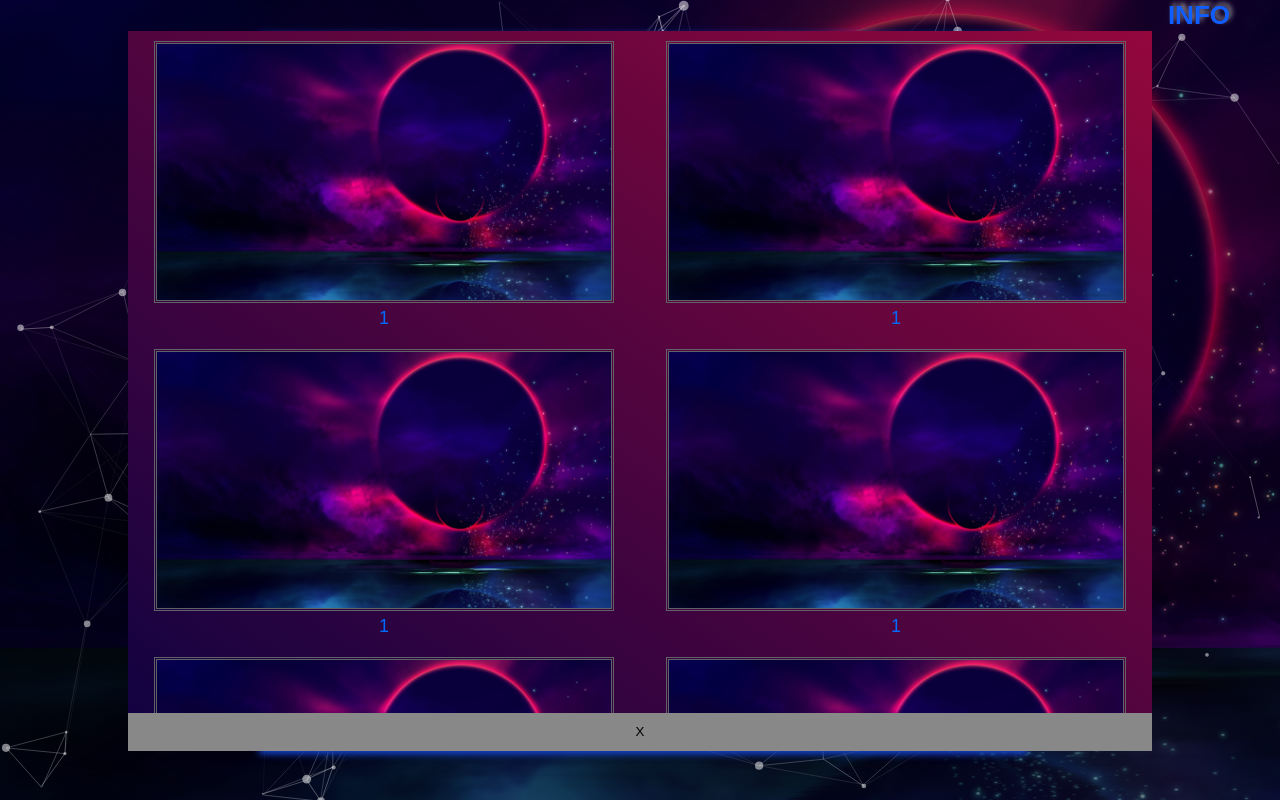
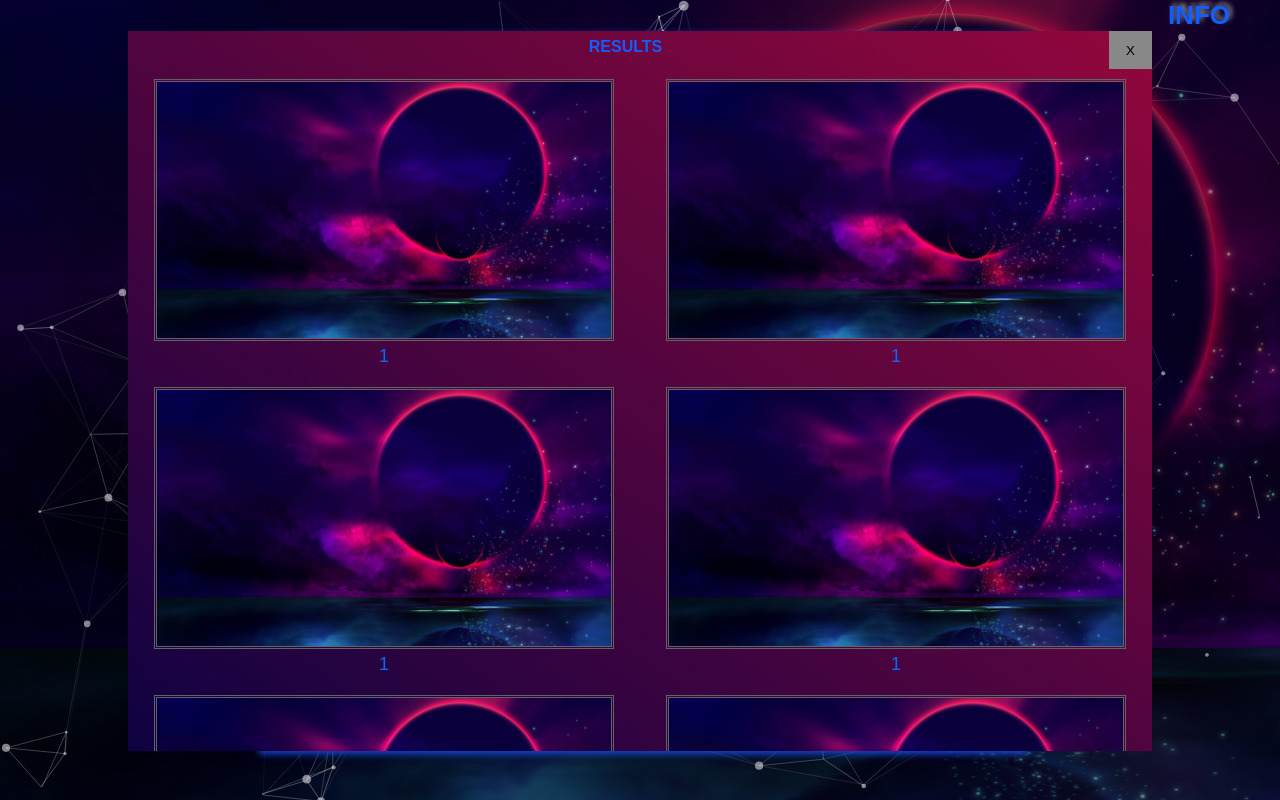
Before and after one commit to rubikk179/Web_AIC, a plain HTML site: page index.html in a window 1280 px wide. Both pictures are taken after a click on the element "FIND BY IMAGE". Drawn offline with Linux system fonts and the light colour scheme.

Commit message:
update_19_10

```diff
--- a/asset/css/find.css
+++ b/asset/css/find.css
@@ -1,6 +1,6 @@
 .content-box-find {
     width: 100%;
-    height: 9%;
+    height: 7%;
     display: flex;
     align-items: center;
     justify-content: center;
--- a/asset/css/in_out.css
+++ b/asset/css/in_out.css
@@ -162,16 +162,31 @@ input:focus-visible{
     width: 80%;
     background: linear-gradient(35deg,#0f0241,#93073c);
     display: flex;
-    flex-direction: column;
+    flex-direction: column-reverse;
+}
+.content-box-value-close-text {
+    display: flex;
+    flex-direction: row;
+    height: 12%;
+    justify-content: space-between;
 }
 .content-box-value-close {
-    height:12%;
+    padding: 6px 17px;
     background-color: #888;
     border: none;
+    cursor: pointer;
 }
 .content-box-value-close:hover {
     background-color: red;
 }
+.content-box-value-text {
+    font-size: 16px;
+    font-weight: 800;
+    margin-left: 45%;
+    margin-top: 7px;
+    color: #115efe;
+}
+
 .content-box-show-values {
     display: flex;
     flex-wrap: wrap;
--- a/index.html
+++ b/index.html
@@ -117,7 +117,10 @@
                         <p class="indexImage">1</p>
                     </div>
                 </div>
-                <button class="content-box-value-close">X</button>
+                <div class="content-box-value-close-text">
+                    <p class="content-box-value-text">RESULTS</p>
+                    <button class="content-box-value-close">X</button>
+                </div>
             </div>
         </div>
         <div id ="site-footer" style="display: none;">
```
Also changed, not shown: 1 other file.
